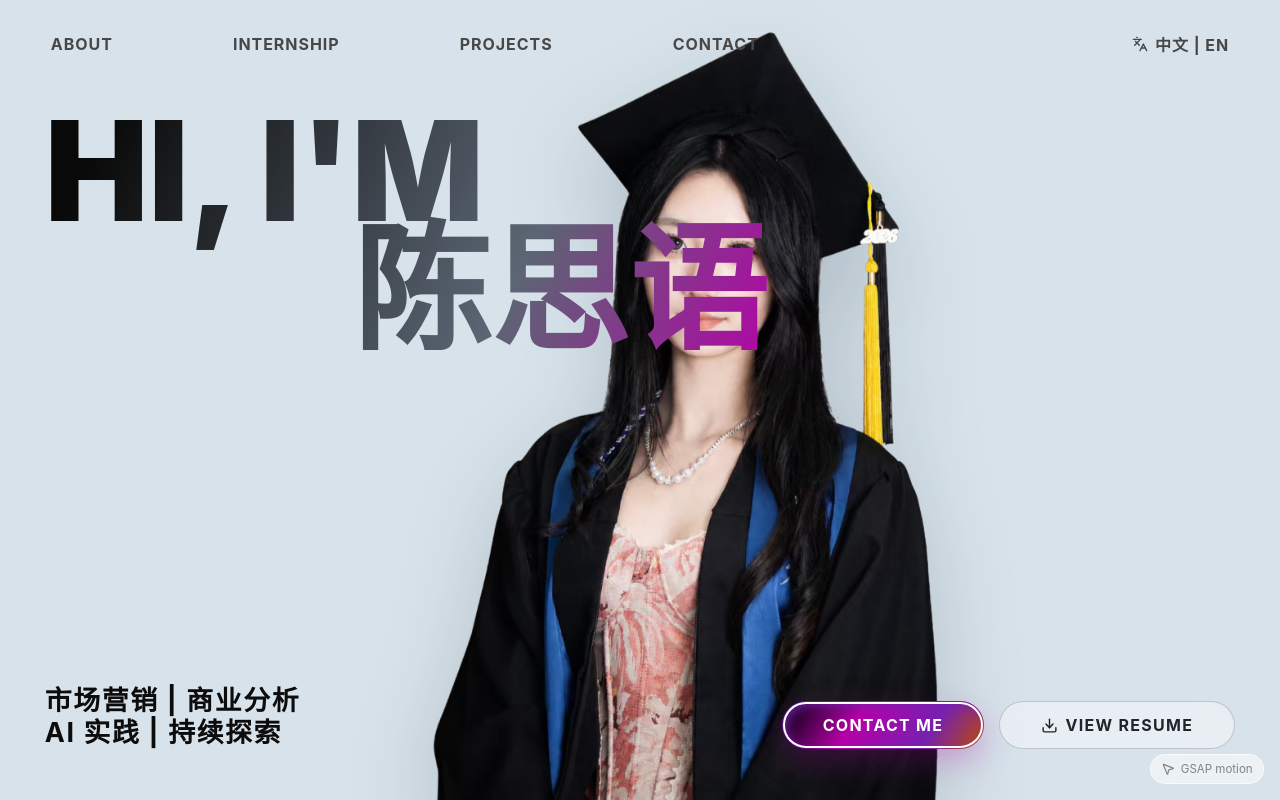
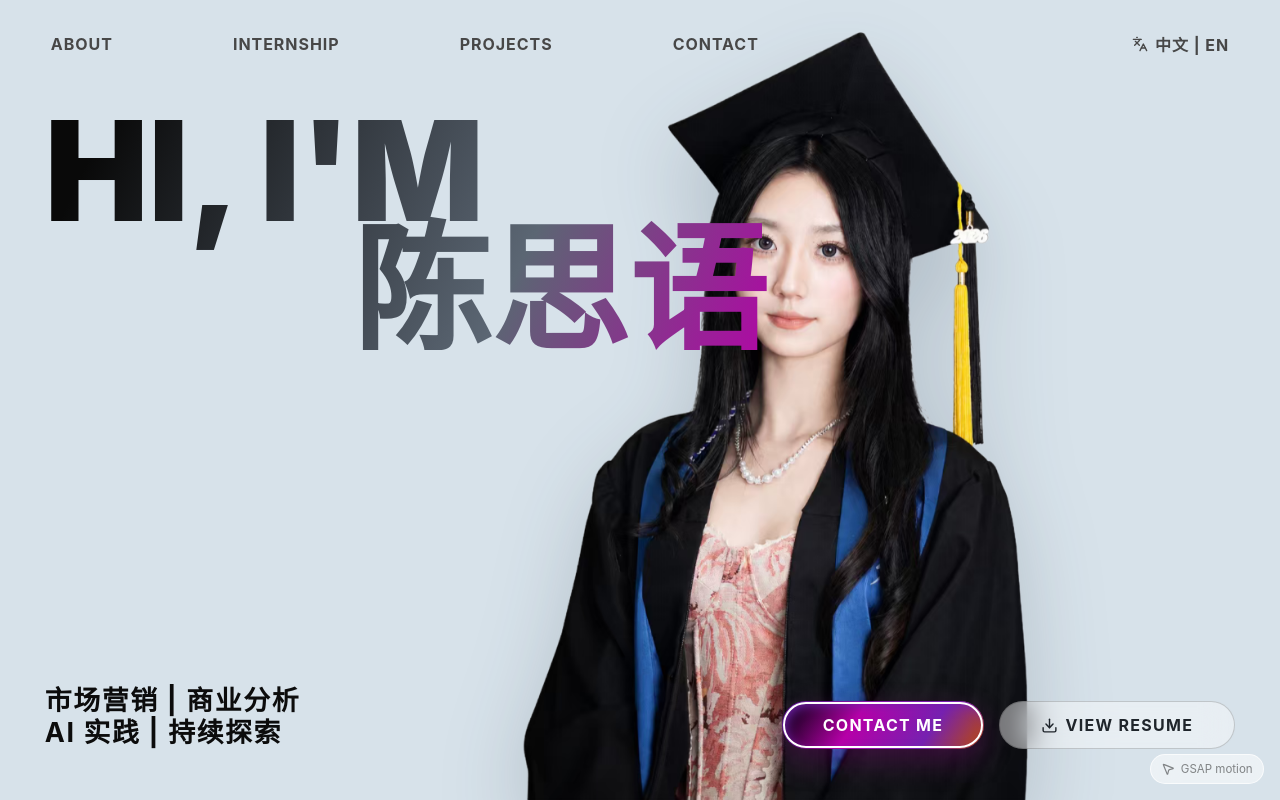
Before and after one commit to Ch-siyu/siyu-portfolio, a React (Vite) app: page / in a window 1280 px wide. Shown: the top 800 px of the page. Built offline with nearby package versions, Linux system fonts and the light colour scheme.

Commit message:
Move hero portrait further right

```diff
--- a/src/index.css
+++ b/src/index.css
@@ -141,7 +141,7 @@ img {
 
 .hero-portrait {
   position: absolute;
-  left: 53%;
+  left: 60%;
   top: 50%;
   z-index: 10;
   width: 280px;
```
Also changed, not shown: 4 other files (tests, documents, lock files or other folders).
